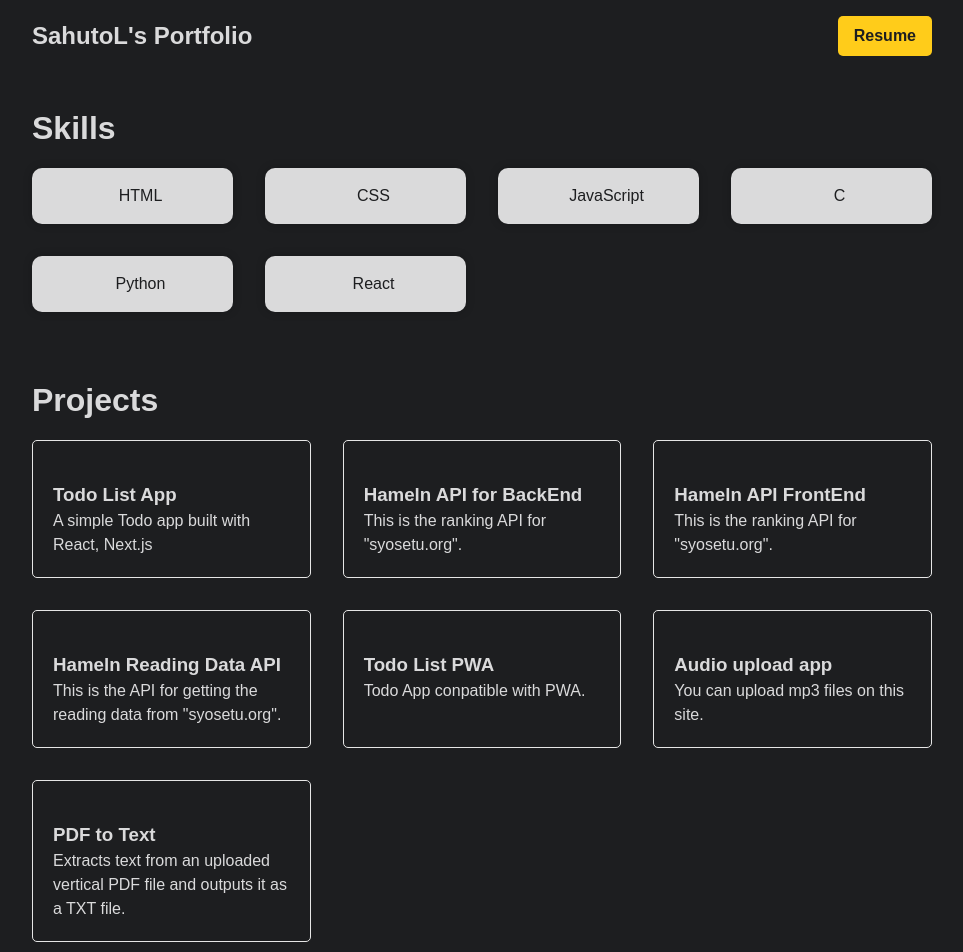
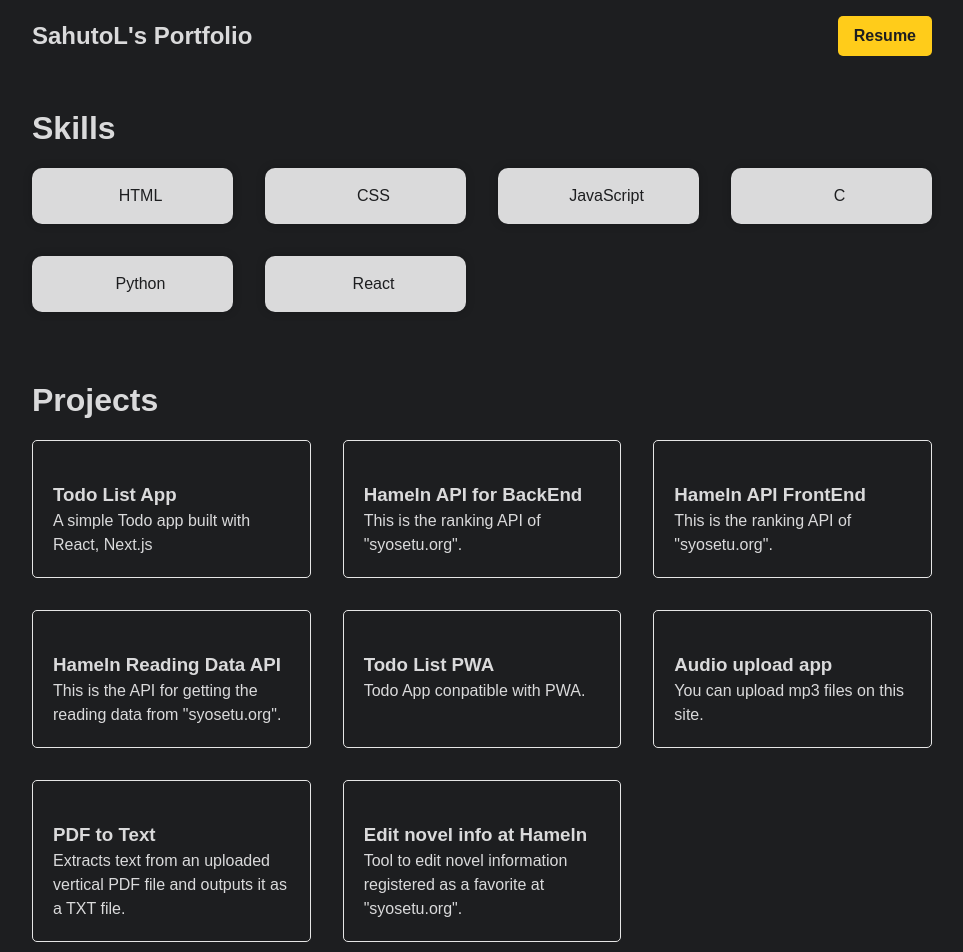
Before and after one commit to SahutoL/portfolio, a Next.js app: page / in a window 1280 px wide. Shown: the top 952 px of the page, without its empty margins (158-1121 px from the left). Built offline with nearby package versions, Linux system fonts and the light colour scheme.

Commit message:
updated data.js
https://github.com/SahutoL/edit_novel_info を追加

```diff
--- a/src/components/data.js
+++ b/src/components/data.js
@@ -11,7 +11,7 @@ export const projectData = [
       id: 2,
       title: 'Hameln API for BackEnd',
       description:
-        'This is the ranking API for "syosetu.org".',
+        'This is the ranking API of "syosetu.org".',
       gitHubLink: 'https://github.com/SahutoL/hameln-api',
       siteUrl: 'https://hameln-api.onrender.com/docs/'
     },
@@ -19,7 +19,7 @@ export const projectData = [
       id: 3,
       title: 'Hameln API FrontEnd',
       description:
-        'This is the ranking API for "syosetu.org".',
+        'This is the ranking API of "syosetu.org".',
       gitHubLink: 'https://github.com/SahutoL/hameln-api',
       siteUrl: 'https://hameln-api.streamlit.app/'
     },
@@ -65,4 +65,12 @@ export const projectData = [
         gitHubLink: 'https://github.com/SahutoL/vtoh',
         siteUrl: 'https://pdf-to-txt-49ny.onrender.com'
     },
+    {
+        id: 8,
+        title: 'Edit novel info at Hameln',
+        description:
+          'Tool to edit novel information registered as a favorite at "syosetu.org".',
+        gitHubLink: 'https://github.com/SahutoL/edit_novel_info',
+        siteUrl: 'https://github.com/SahutoL/edit_novel_info'
+    },
   ];
```
